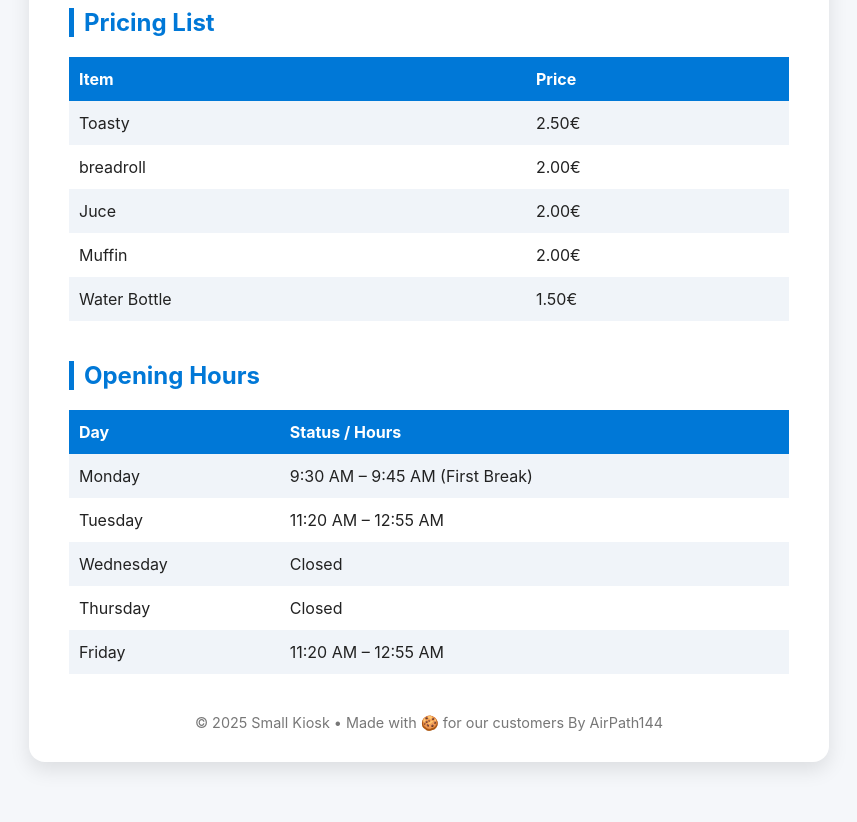
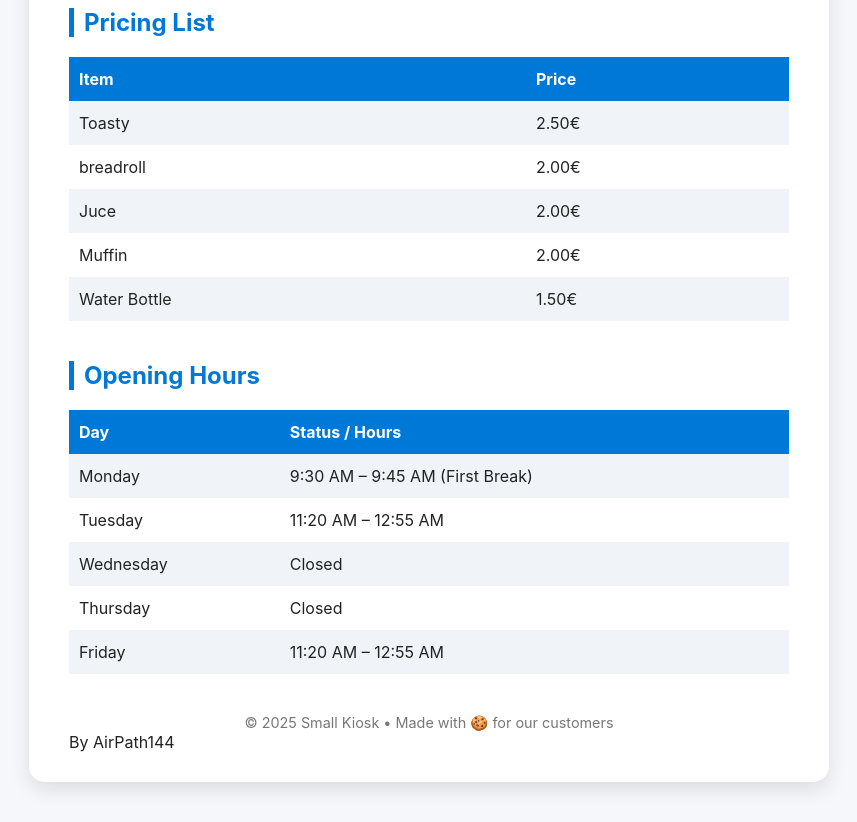
Before and after one commit to caro-kiosk/Caro-kiosk.github.io, a plain HTML site: page index.html in a window 1280 px wide. Shown: the part 131-953 px from the top of the page, without its empty margins (211-1068 px from the left). Drawn offline with Linux system fonts and the light colour scheme.

Commit message:
Update index.html

```diff
--- a/index.html
+++ b/index.html
@@ -165,8 +165,8 @@
 
     <footer>
       &copy; 2025 Small Kiosk • Made with 🍪 for our customers
-      By AirPath144
     </footer>
+  </footer> By AirPath144 </footer>
   </div>
 </body>
 </html>
```
